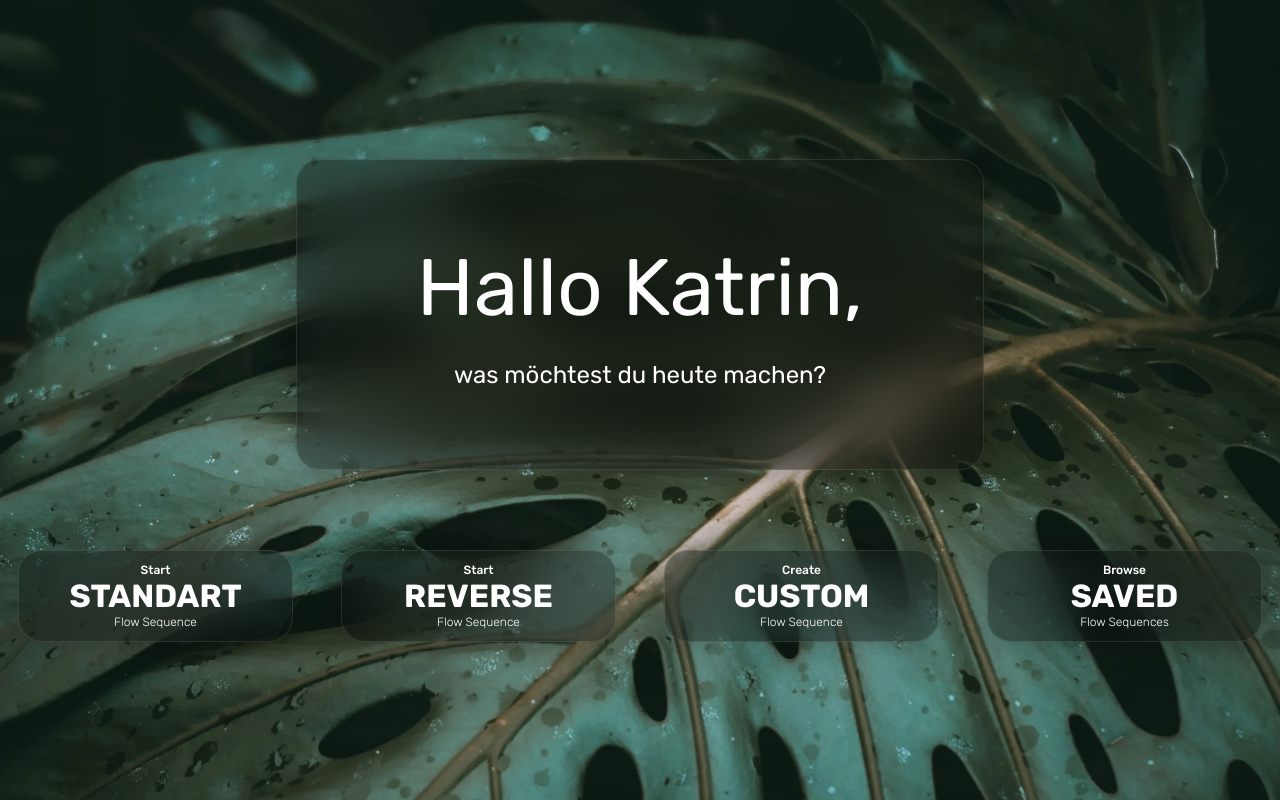
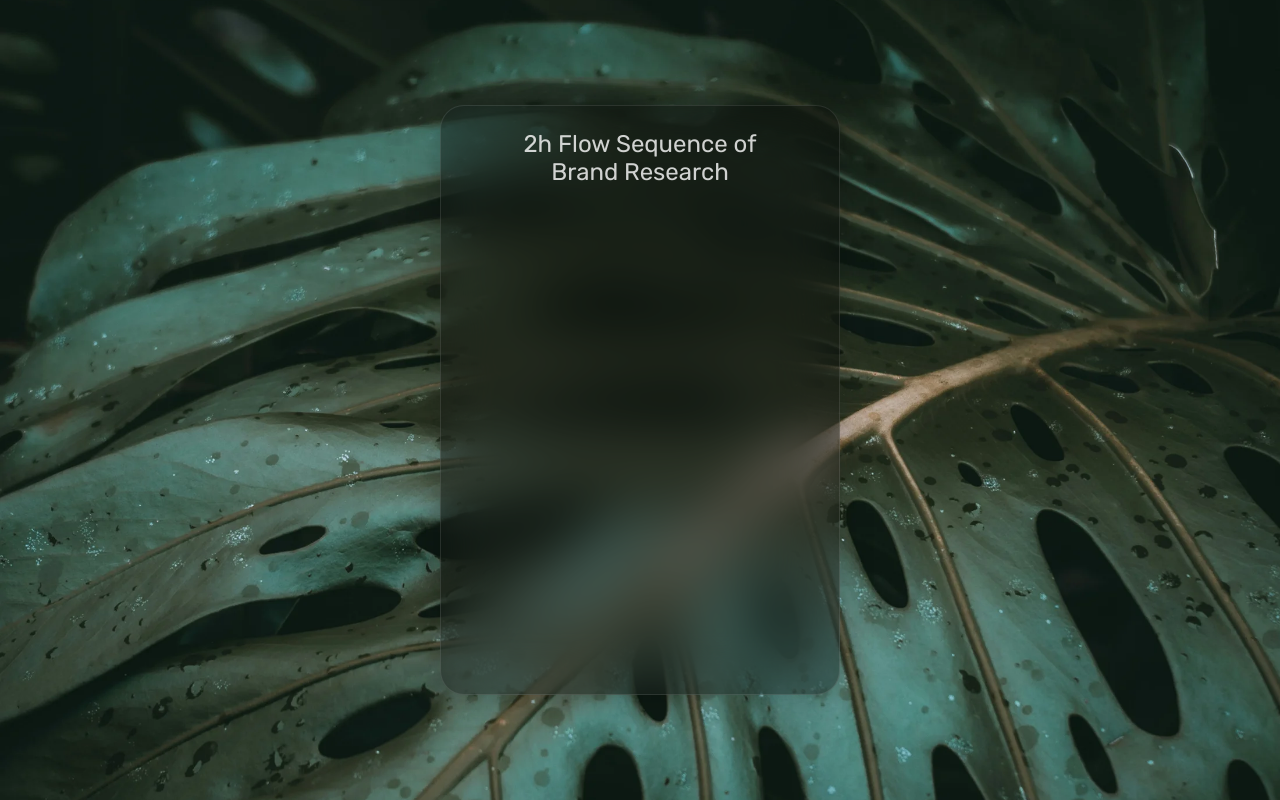
Before and after one commit to BayerTobias/flow-sequence-app-frontend, an Angular app: page /home in a window 1280 px wide. Built offline with nearby package versions, Linux system fonts and the light colour scheme.

Commit message:
timer component

```diff
--- a/src/app/home/components/home/home.component.html
+++ b/src/app/home/components/home/home.component.html
@@ -1,3 +1,3 @@
 <main style="background-image: url('assets/img/backgrounds/background-1.webp')">
-  <app-welcome></app-welcome>
+  @if (timer) {<app-timer></app-timer>} @else {<app-welcome></app-welcome>}
 </main>
--- a/src/app/home/components/home/home.component.ts
+++ b/src/app/home/components/home/home.component.ts
@@ -1,11 +1,14 @@
 import { Component } from '@angular/core';
 import { WelcomeComponent } from '../welcome/welcome.component';
+import { TimerComponent } from '../timer/timer.component';
 
 @Component({
   selector: 'app-home',
   standalone: true,
-  imports: [WelcomeComponent],
+  imports: [WelcomeComponent, TimerComponent],
   templateUrl: './home.component.html',
   styleUrl: './home.component.scss',
 })
-export class HomeComponent {}
+export class HomeComponent {
+  timer: boolean = true;
+}
--- /dev/null
+++ b/src/app/home/components/timer/timer.component.html
@@ -0,0 +1,3 @@
+<section>
+  <p>2h Flow Sequence of Brand Research</p>
+</section>
--- /dev/null
+++ b/src/app/home/components/timer/timer.component.scss
@@ -0,0 +1,19 @@
+@import "./../../../../mixin.scss";
+@import "./../../../../styles.scss";
+
+section {
+  @include dFlex($jc: flex-start);
+  @include glassStyle();
+  flex-direction: column;
+  border-radius: 24px;
+  padding: 24px 48px;
+
+  width: 400px;
+  height: 590px;
+
+  p {
+    color: $copy-light;
+    font-size: 24px;
+    text-align: center;
+  }
+}
--- a/src/app/home/components/welcome/welcome.component.html
+++ b/src/app/home/components/welcome/welcome.component.html
@@ -7,7 +7,7 @@
   <div class="buttons-wrapper">
     <app-glass-button
       [btnAction]="'Start'"
-      [btnName]="'Standart'"
+      [btnName]="'Standard'"
       [btnType]="'Flow Sequence'"
       (buttonClicked)="startStandardTimer()"
     ></app-glass-button>
--- a/src/app/home/components/welcome/welcome.component.scss
+++ b/src/app/home/components/welcome/welcome.component.scss
@@ -1,4 +1,5 @@
 @import "./../../../../mixin.scss";
+@import "./../../../../styles.scss";
 
 section {
   @include dFlex($gp: 80px);
@@ -15,12 +16,12 @@ section {
   h1 {
     font-size: 80px;
     font-weight: 400;
-    color: white;
+    color: $copy-light;
   }
 
   span {
     font-size: 24px;
-    color: white;
+    color: $copy-light;
   }
 }
 
--- a/src/app/shared/components/buttons/glass-button/glass-button.component.scss
+++ b/src/app/shared/components/buttons/glass-button/glass-button.component.scss
@@ -1,4 +1,5 @@
 @import "./../../../../../mixin.scss";
+@import "./../../../../../styles.scss";
 
 button {
   @include dFlex();
@@ -10,20 +11,20 @@ button {
   width: 275px;
 
   .action {
-    color: white;
+    color: $copy-light;
     font-size: 12px;
-    font-weight: 500;
+    font-weight: 300;
   }
 
   .name {
-    color: white;
+    color: $copy-light;
     font-size: 32px;
     font-weight: 700;
     text-transform: uppercase;
   }
 
   .type {
-    color: white;
+    color: $copy-light;
     font-size: 12px;
     font-weight: 300;
   }
--- a/src/styles.scss
+++ b/src/styles.scss
@@ -21,9 +21,20 @@ h1 h2 {
   text-wrap: balance;
 }
 
-/* FONTS */
+/* Colors */
+$copy-light: rgba(255, 255, 255, 0.8);
+$copy-dark: rgba(0, 0, 0, 0.85);
+$inactive-text: rgb(165, 165, 165);
+$settings-background: rgb(34, 34, 34);
 
-/* rubik-300 - latin */
+$interface-accent-1: rgb(201, 0, 151);
+$interface-accent-1-dark: rgb(77, 0, 36);
+$interface-accent-1-light: rgb(255, 163, 206);
+$interface-accent-1-extra-light: rgb(243, 205, 223);
+
+$scrollbar-background: rgba(0, 0, 0, 0.15);
+
+/* FONTS */ /* rubik-300 - latin */
 @font-face {
   font-display: swap; /* Check https://developer.mozilla.org/en-US/docs/Web/CSS/@font-face/font-display for other options. */
   font-family: "Rubik";
```
Also changed, not shown: src/app/home/components/timer/timer.component.ts (added, +12 -0 lines), 1 other file (tests, documents, lock files or other folders).
